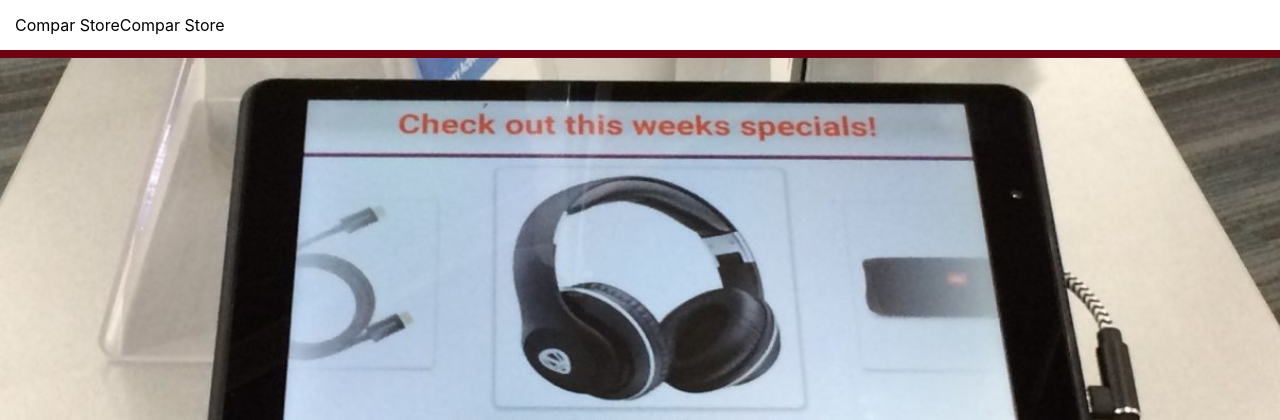
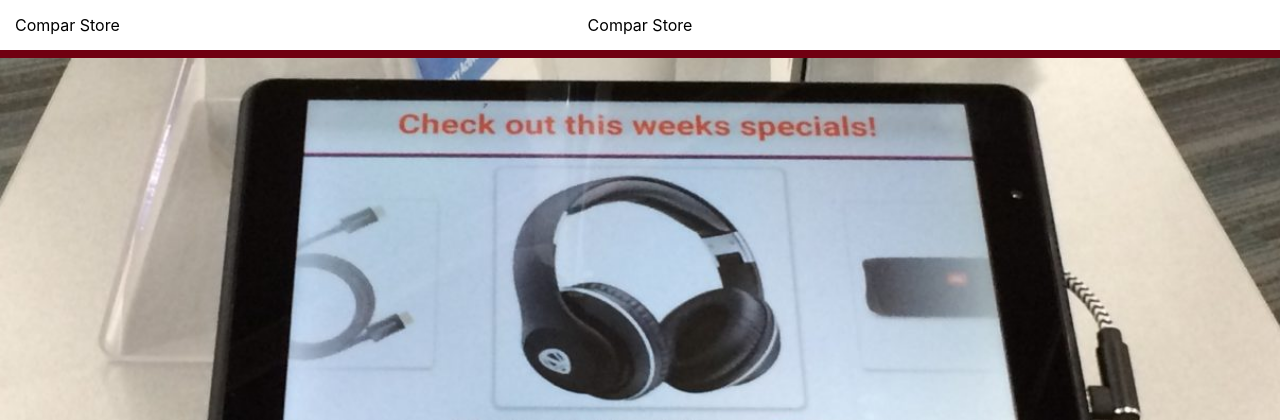
Before and after one commit to Adrenalex/MyTestingArea, a PHP site: page / in a window 1280 px wide. Shown: the part 48-468 px from the top of the page. Run offline with PHP 8.4, Linux system fonts and the light colour scheme.

Commit message:
Update styles.css

```diff
--- a/CSS/styles.css
+++ b/CSS/styles.css
@@ -245,12 +245,16 @@ body, html {
   background-color: white;
   padding: 15px; /* Padding around the logo */
   margin-top: 48px;
-  text-align: center
+  position: relative;
 }
 
 /* empty but I made it to control the image inside flex-container if need be */
 .flex-image {
-   text-align: center
+   position: absolute;
+    top: 50%;
+    left: 50%;
+    margin-right: -50%;
+    transform: translate(-50%, -50%) }
 }
 
 .main {
```
